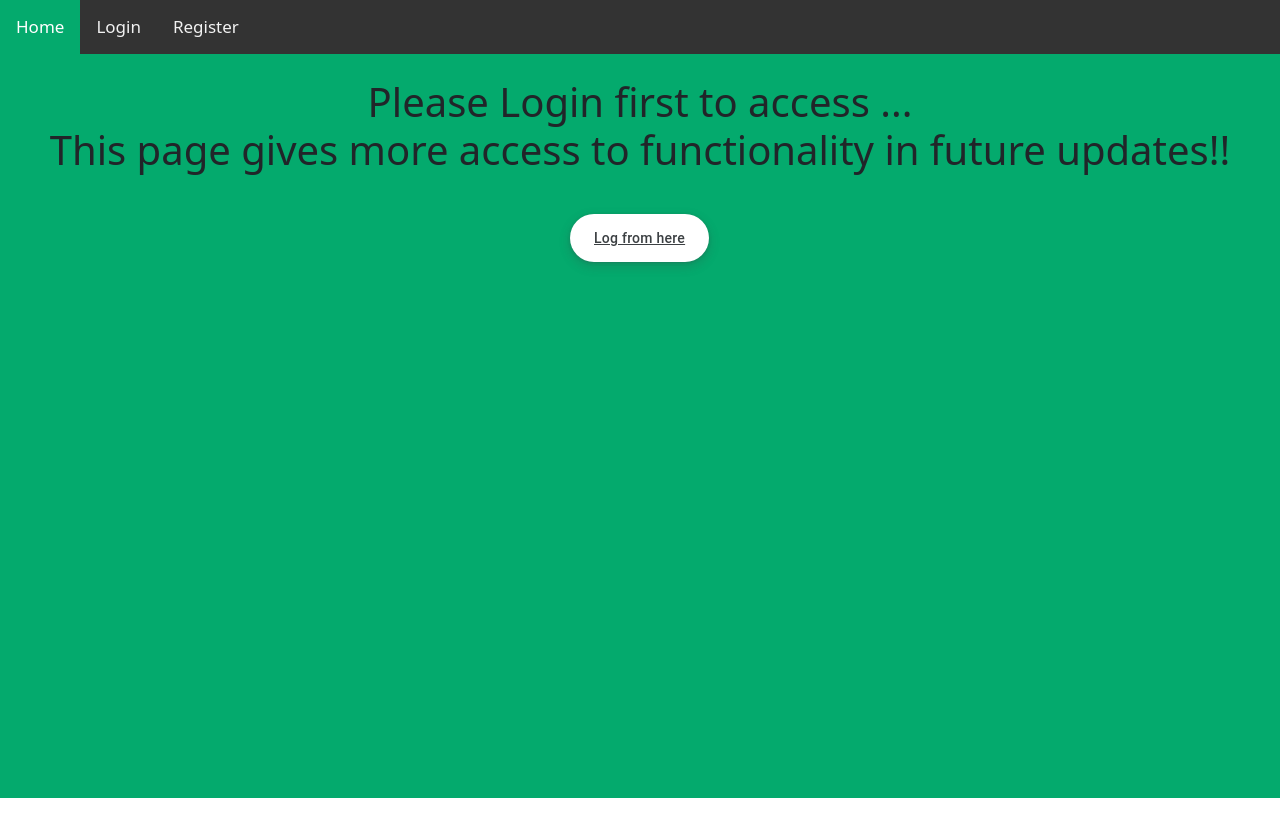
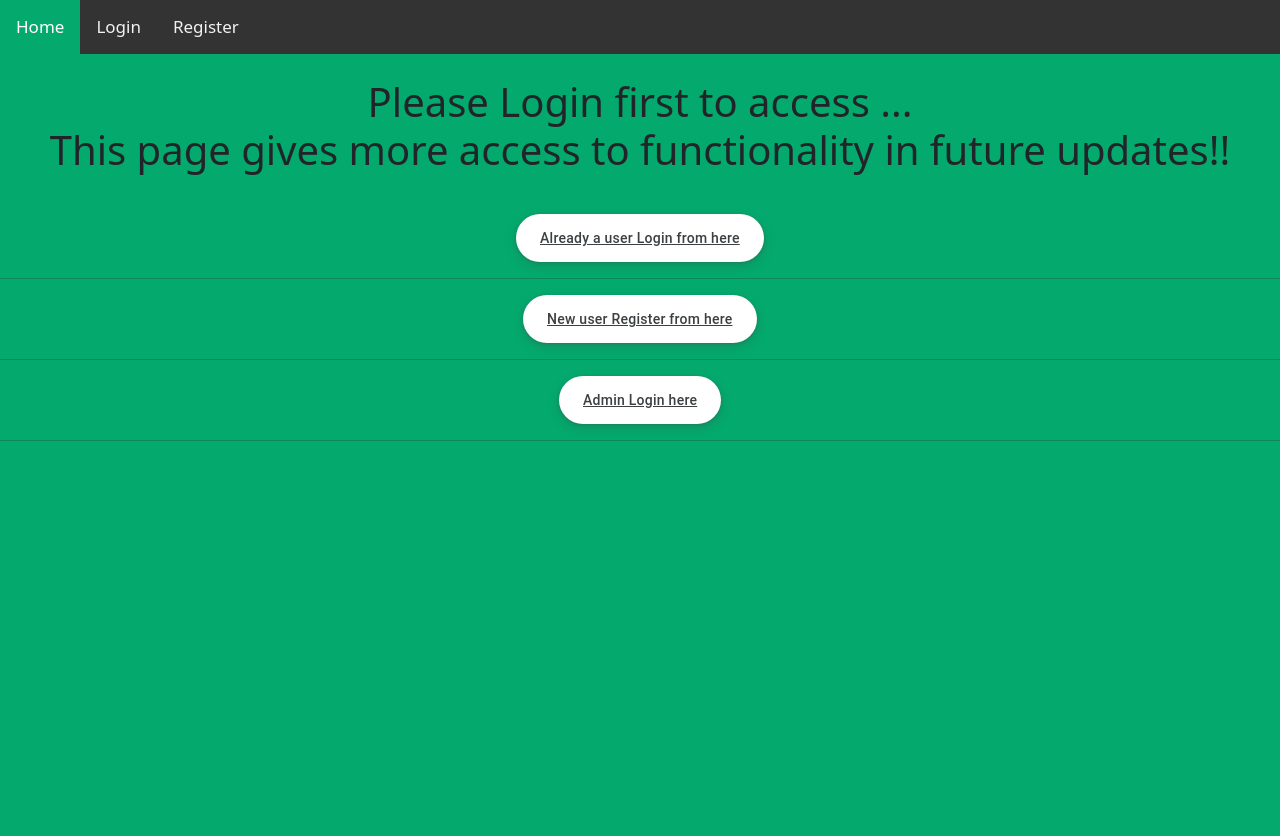
Before and after one commit to Tuneinfaisal/Account-app, a React (Create React App) app: page /Home in a window 1280 px wide. Shown: the top 836 px of the page. Before the commit the page ends 800 px from the top, so only its background shows below. Built offline with nearby package versions, Linux system fonts and the light colour scheme.

Commit message:
Added Admin page from home page

```diff
--- a/src/Home.js
+++ b/src/Home.js
@@ -1,6 +1,8 @@
 import React from "react";
 import { Link } from "react-router-dom";
 import marvel from './images/marvel.gif';
+import Register from "./Register";
+
 
 
 export default function home() {
@@ -22,7 +24,9 @@ export default function home() {
                     This page gives more access to functionality in future updates!!</h1></p>
                     <br/>
                     {/* <img  src={marvel} alt="loading..."/> */}
-                    <Link to="/" className="button-17">Log from here</Link>
+                    <Link to="/" className="button-17">Already a user Login from here</Link> <br></br> <hr></hr>
+                    <Link to="/Register" className="button-17">New user Register from here</Link> <br></br> <hr></hr>
+                    <Link to="/Admin" className="button-17">Admin Login here</Link> <hr></hr>
 
                 </div>
                 {/* <div className="btns">
```
Also changed, not shown: src/Admin.js (added, +7 -0 lines).
